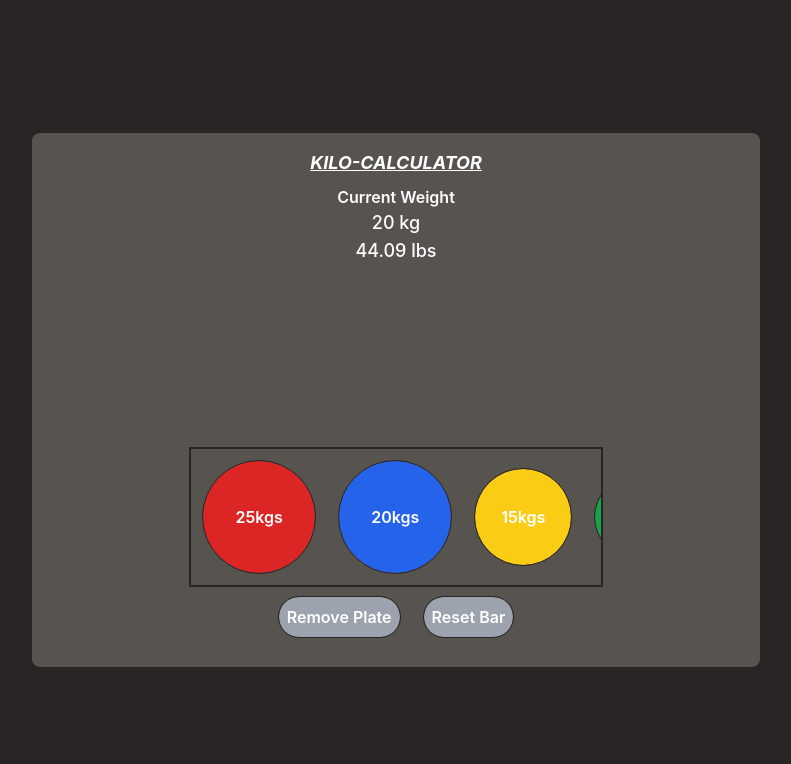
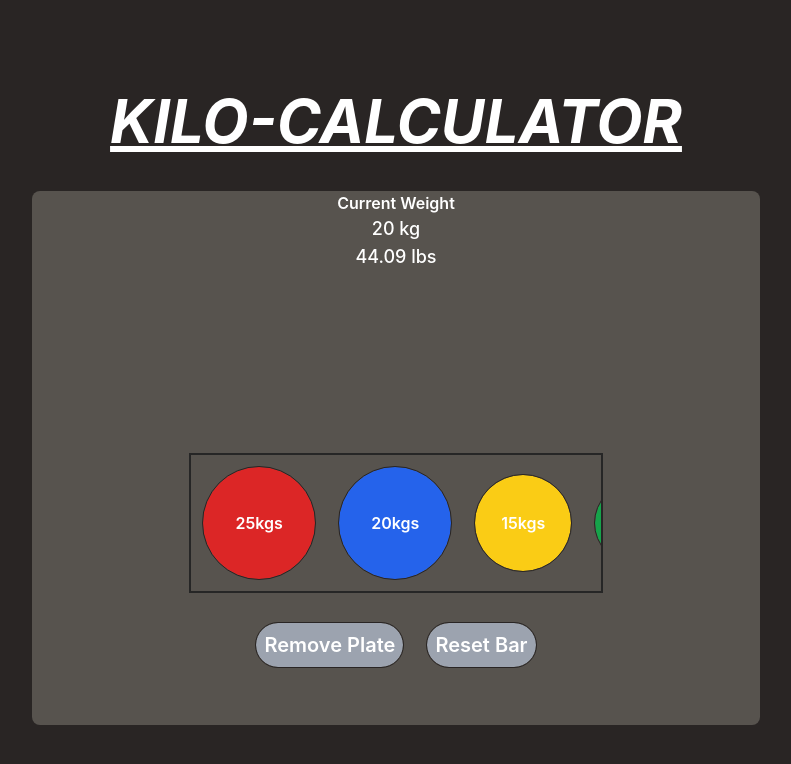
Before and after one commit to FraustoB/kilo-counter, a React (Create React App) app: page / in a window 1280 px wide. Shown: the top 764 px of the page, without its empty margins (244-1035 px from the left). Built offline with nearby package versions, Linux system fonts and the light colour scheme.

Commit message:
adjusted title position and size, adjusted remove plate and reset bar buttons

```diff
--- a/src/App.js
+++ b/src/App.js
@@ -4,10 +4,10 @@ import { BaseContainer } from "./components/baseContainer";
 function App() {
   return (
     <div className="flex items-center justify-center flex-col bg-stone-800 text-white h-screen w-screen md:w-auto">
+      <h1 className="md:text-6xl text-4xl font-bold underline mt-4 mb-10 italic ">
+        KILO-CALCULATOR
+      </h1>
       <div className="flex flex-col items-center bg-stone-600 rounded-lg h-4/6 ">
-        <h1 className="text-lg font-bold underline mt-4 mb-2 italic">
-          KILO-CALCULATOR
-        </h1>
         <BaseContainer />
       </div>
     </div>
--- a/src/features/plates/plateAdder.js
+++ b/src/features/plates/plateAdder.js
@@ -80,7 +80,7 @@ export function PlateAdder() {
       <div
         className="flex flex-row
       text-md overflow-x-auto items-center outline
-      outline-2 outline-neutral-800 scrollbar-thin scrollbar-thumb-gray-900 "
+      outline-2 outline-neutral-800 scrollbar-thin scrollbar-thumb-gray-900 mb-5 "
       >
         <button
           className={`flex-none bg-red-600  rounded-full h-28 w-28`}
@@ -127,7 +127,7 @@ export function PlateAdder() {
         </button>
       </div>
 
-      <div className={`flex flex-row justify-center`}>
+      <div className={`flex flex-row justify-center text-xl`}>
         <button
           className="bg-gray-400"
           onClick={() => takeawayPlate(dispatch, curPlate.color)}
```
